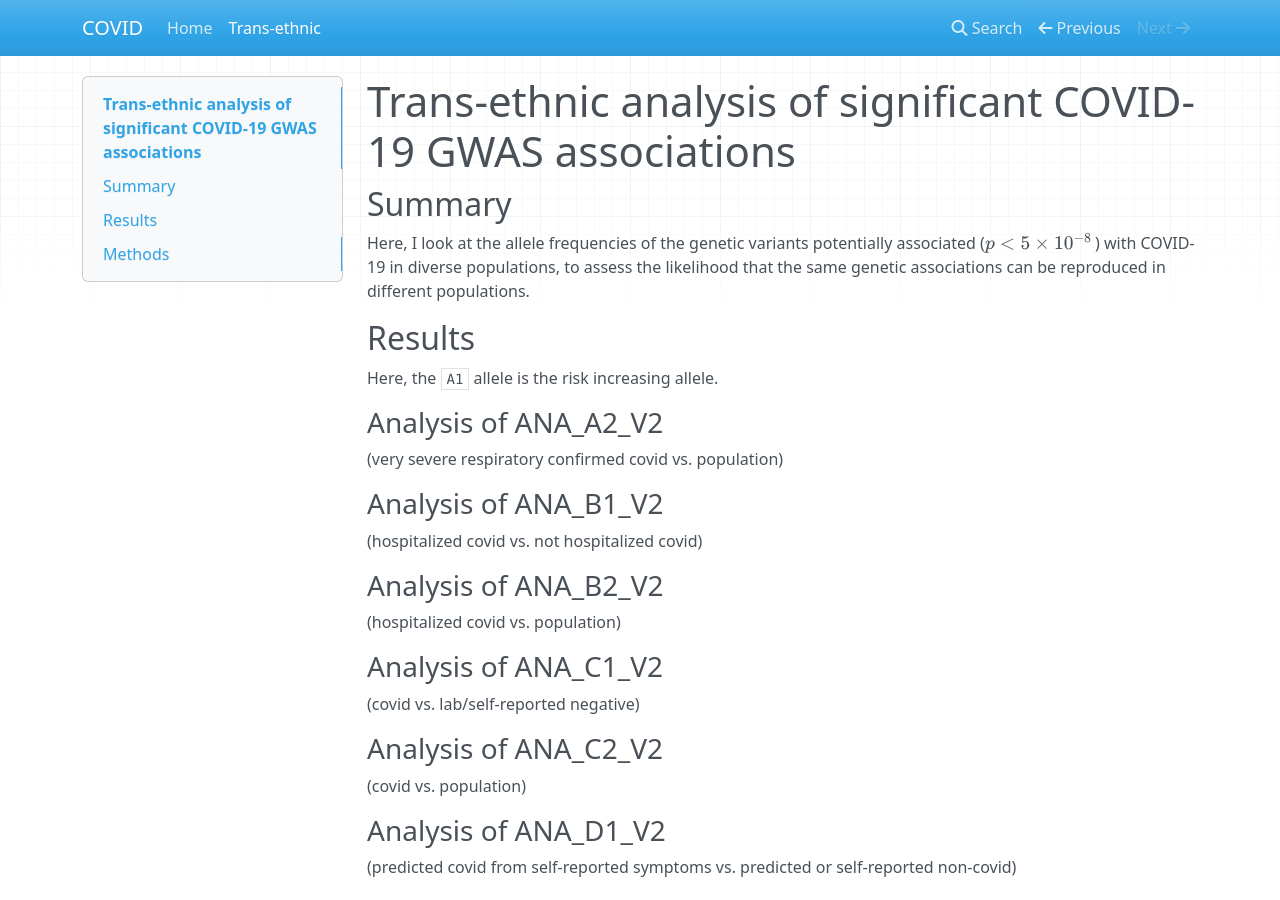
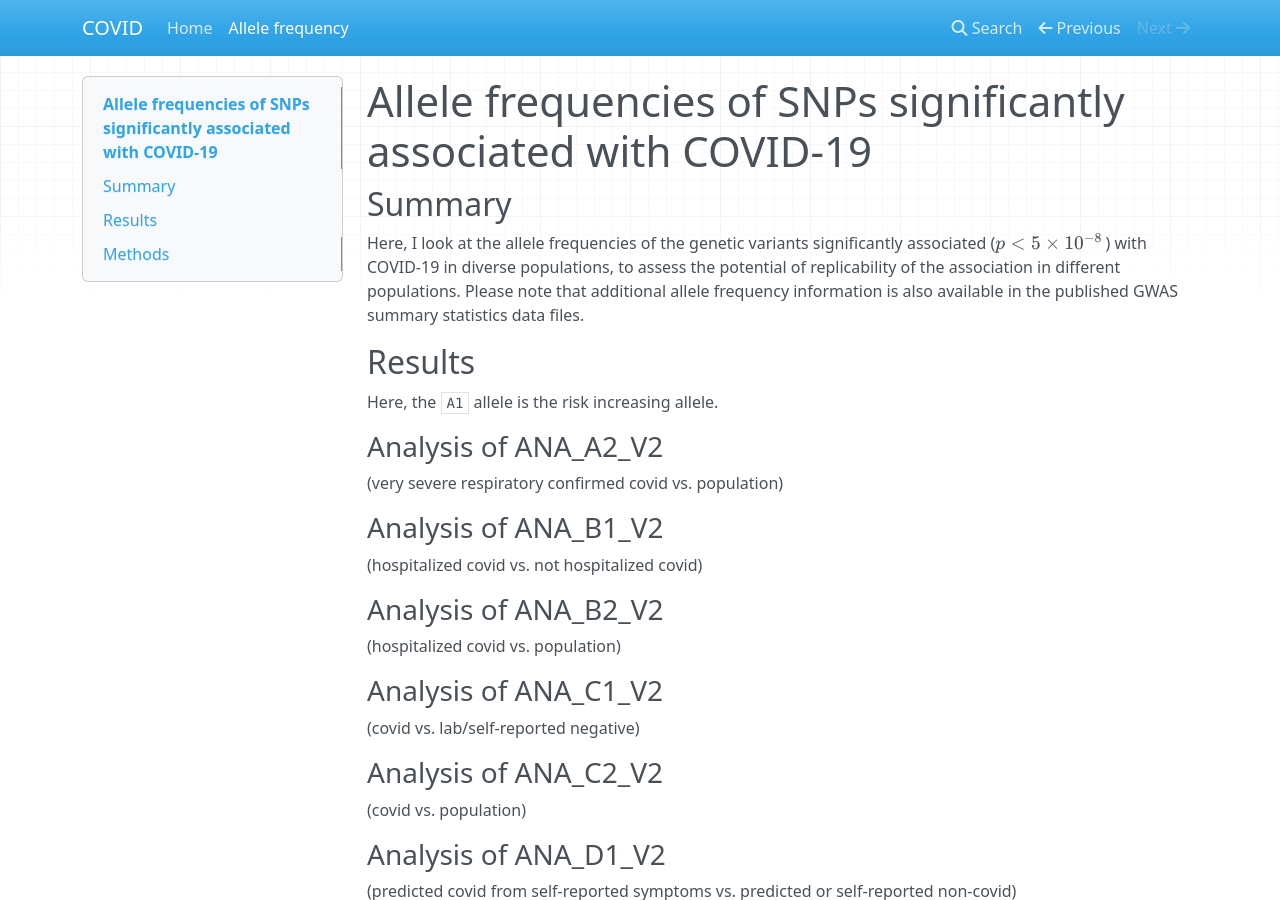
Before and after one commit to huwenboshi/covid, an MkDocs documentation site: the page built from docs/freq.md, in a window 1280 px wide and 900 px high. Built offline with MkDocs 1.6.1, drawn with Linux system fonts in a browser that asks for light colours; nearby versions of some CDN libraries; formulas are drawn with MathJax 3; old or Windows-style settings are respelled for this version of MkDocs.

Commit message:
updated docs

```diff
--- a/docs/trans-ethnic.md
+++ b/docs/freq.md
@@ -1,10 +1,11 @@
-# Trans-ethnic analysis of significant COVID-19 GWAS associations
+# Allele frequencies of SNPs significantly associated with COVID-19
 
 ## Summary
-Here, I look at the allele frequencies of the genetic variants potentially
+Here, I look at the allele frequencies of the genetic variants significantly
 associated (\\( p < 5 \times 10^{-8}\\) ) with COVID-19 in diverse populations,
-to assess the likelihood that the same genetic associations can be
-reproduced in different populations.
+to assess the potential of replicability of the association in different
+populations. Please note that additional allele frequency information is
+also available in the published GWAS summary statistics data files.
 
 ## Results
 
--- a/mkdocs.yml
+++ b/mkdocs.yml
@@ -16,7 +16,7 @@ theme: 'mkdocs'
 # define pages
 pages:
     - Home: 'index.md'
-    - Trans-ethnic: 'trans-ethnic.md'
+    - Allele frequency: 'freq.md'
 
 # Options
 extra:
```
Also changed, not shown: site/404.html, site/freq/index.html, site/index.html, site/search/search_index.json, site/sitemap.xml, 1 other file.
